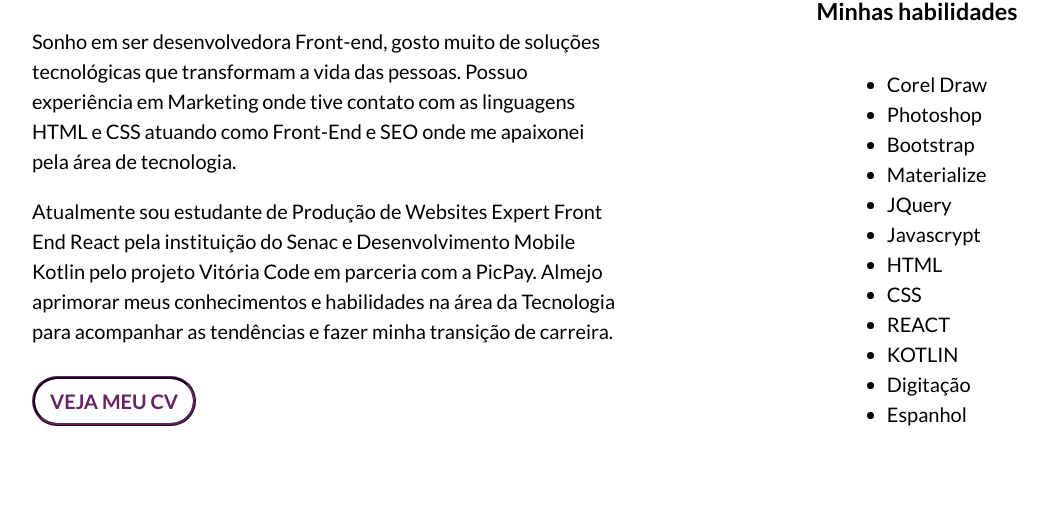
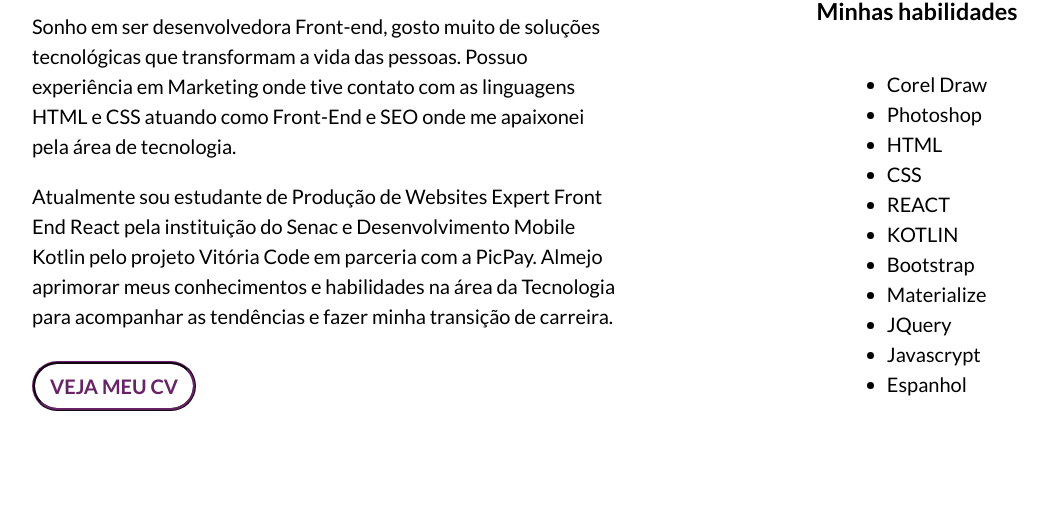
Before and after one commit to sheylabarrientos/workshopreprograma.github.io, a plain HTML site: page index.html in a window 1280 px wide. Shown: the part 772-1302 px from the top of the page, without its empty margins (18-1066 px from the left). Drawn offline with Linux system fonts and the light colour scheme.

Commit message:
Update index.html

```diff
--- a/index.html
+++ b/index.html
@@ -45,15 +45,14 @@
                 <ul>
                     <li>Corel Draw</li>
                     <li>Photoshop</li>
+                    <li>HTML</li>
+                    <li>CSS</li>
+                    <li>REACT</li>
+                    <li>KOTLIN</li>
                     <li>Bootstrap</li>
                     <li>Materialize</li>
                     <li>JQuery</li>
                     <li>Javascrypt</li>
-                    <li>HTML</li>
-                    <li>CSS</li>
-                    <li>REACT</li>
-                    <li>KOTLIN</li>
-                    <li>Digitação</li>
                     <li>Espanhol</li>
                 </ul>
         </section>
```
